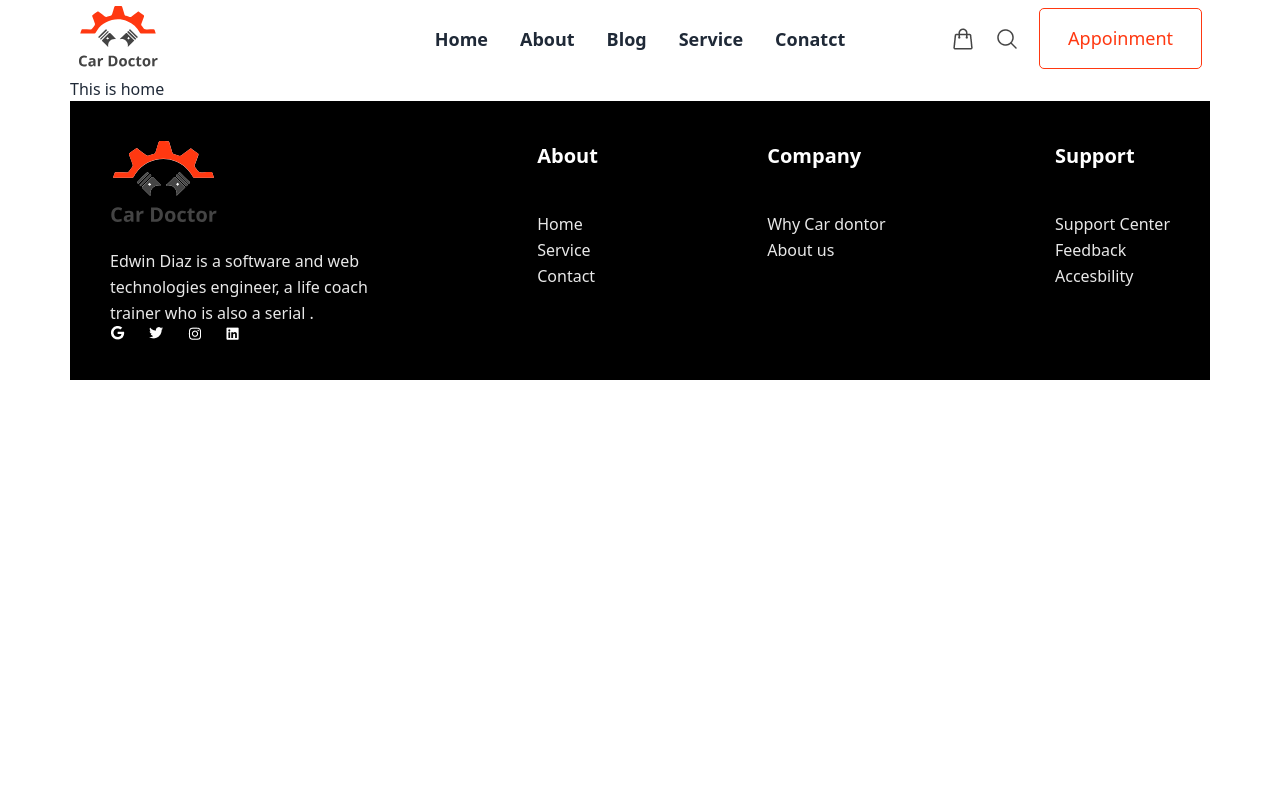
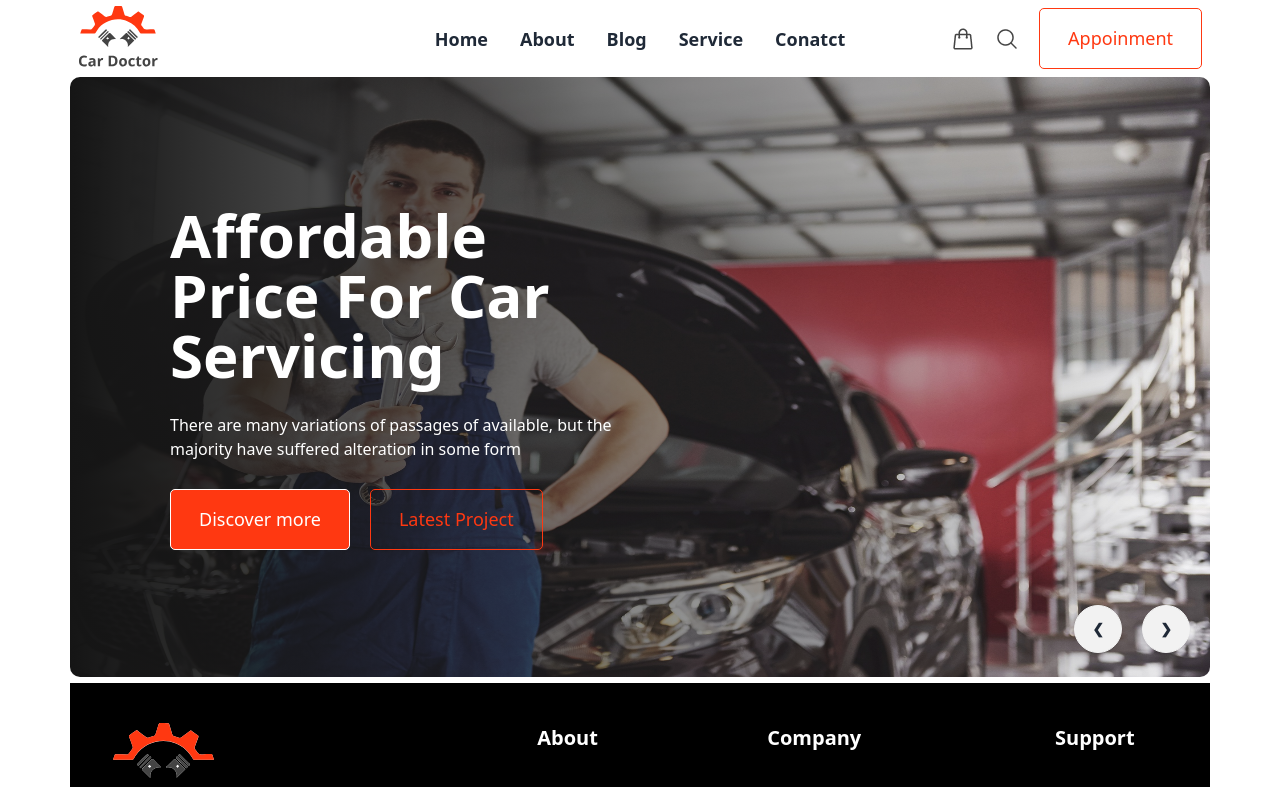
Before and after one commit to IJE2704/car-doctor-client, a React (Vite) app: page / in a window 1280 px wide. Shown: the top 787 px of the page. Built offline with nearby package versions, Linux system fonts and the light colour scheme.

Commit message:
banner done

```diff
--- /dev/null
+++ b/src/Home/Banner.jsx
@@ -0,0 +1,142 @@
+import React from "react";
+import img1 from "../assets/images/banner/1.jpg";
+import img2 from "../assets/images/banner/2.jpg";
+import img3 from "../assets/images/banner/3.jpg";
+import img4 from "../assets/images/banner/4.jpg";
+import img5 from "../assets/images/banner/5.jpg";
+import img6 from "../assets/images/banner/6.jpg";
+
+const Banner = () => {
+  return (
+    <div className="carousel w-full h-[300px] md:h-[600px] rounded-[10px]">
+      <div id="slide1" className="carousel-item relative w-full">
+        <img src={img1} className="w-full" />
+        <div className="absolute flex justify-center md:justify-start items-center w-full h-full  left-0 bottom-0 bg-gradient-to-r from-[#151515] to-[rgba(21, 21, 21, 0.00)]">
+          <div className="space-y-5 lg:space-y-7 text-white w-full lg:w-1/2 lg:pl-[100px] px-5 lg:px-0">
+            <h1 className="text-2xl lg:text-6xl font-bold">Affordable Price For Car Servicing</h1>
+            <p className="text-sm md:text-base">There are many variations of passages of  available, but the majority have suffered alteration in some form</p>
+            <div>
+              <button className="button mr-5">Discover more</button>
+              <button className="btn-hover">Latest Project</button>
+            </div>
+          </div>
+        </div>
+        <div className="absolute flex justify-end transform -translate-y-1/2 left-5 right-5 bottom-0">
+          <a href="#slide6" className="btn btn-circle mr-5 hover:bg-[#FF3811]">
+            ❮
+          </a>
+          <a href="#slide2" className="btn btn-circle hover:bg-[#FF3811]">
+            ❯
+          </a>
+        </div>
+      </div>
+      <div id="slide2" className="carousel-item relative w-full">
+        <img src={img2} className="w-full" />
+        <div className="absolute flex justify-center md:justify-start items-center w-full h-full  left-0 bottom-0 bg-gradient-to-r from-[#151515] to-[rgba(21, 21, 21, 0.00)]">
+          <div className="space-y-5 lg:space-y-7 text-white w-full lg:w-1/2 lg:pl-[100px] px-5 lg:px-0">
+            <h1 className="text-2xl lg:text-6xl font-bold">Affordable Price For Car Servicing</h1>
+            <p className="text-sm md:text-base">There are many variations of passages of  available, but the majority have suffered alteration in some form</p>
+            <div>
+              <button className="button mr-5">Discover more</button>
+              <button className="btn-hover">Latest Project</button>
+            </div>
+          </div>
+        </div>
+        <div className="absolute flex justify-end transform -translate-y-1/2 left-5 right-5 bottom-0">
+          <a href="#slide1" className="btn btn-circle mr-5 hover:bg-[#FF3811]">
+            ❮
+          </a>
+          <a href="#slide3" className="btn btn-circle hover:bg-[#FF3811]">
+            ❯
+          </a>
+        </div>
+      </div>
+      <div id="slide3" className="carousel-item relative w-full">
+        <img src={img3} className="w-full" />
+        <div className="absolute flex justify-center md:justify-start items-center w-full h-full  left-0 bottom-0 bg-gradient-to-r from-[#151515] to-[rgba(21, 21, 21, 0.00)]">
+          <div className="space-y-5 lg:space-y-7 text-white w-full lg:w-1/2 lg:pl-[100px] px-5 lg:px-0">
+            <h1 className="text-2xl lg:text-6xl font-bold">Affordable Price For Car Servicing</h1>
+            <p className="text-sm md:text-base">There are many variations of passages of  available, but the majority have suffered alteration in some form</p>
+            <div>
+              <button className="button mr-5">Discover more</button>
+              <button className="btn-hover">Latest Project</button>
+            </div>
+          </div>
+        </div>
+        <div className="absolute flex justify-end transform -translate-y-1/2 left-5 right-5 bottom-0">
+          <a href="#slide2" className="btn btn-circle mr-5 hover:bg-[#FF3811]">
+            ❮
+          </a>
+          <a href="#slide4" className="btn btn-circle hover:bg-[#FF3811]">
+            ❯
+          </a>
+        </div>
+      </div>
+      <div id="slide4" className="carousel-item relative w-full">
+        <img src={img4} className="w-full" />
+        <div className="absolute flex justify-center md:justify-start items-center w-full h-full  left-0 bottom-0 bg-gradient-to-r from-[#151515] to-[rgba(21, 21, 21, 0.00)]">
+          <div className="space-y-5 lg:space-y-7 text-white w-full lg:w-1/2 lg:pl-[100px] px-5 lg:px-0">
+            <h1 className="text-2xl lg:text-6xl font-bold">Affordable Price For Car Servicing</h1>
+            <p className="text-sm md:text-base">There are many variations of passages of  available, but the majority have suffered alteration in some form</p>
+            <div>
+              <button className="button mr-5">Discover more</button>
+              <button className="btn-hover">Latest Project</button>
+            </div>
+          </div>
+        </div>
+        <div className="absolute flex justify-end transform -translate-y-1/2 left-5 right-5 bottom-0">
+          <a href="#slide3" className="btn btn-circle mr-5 hover:bg-[#FF3811]">
+            ❮
+          </a>
+          <a href="#slide5" className="btn btn-circle hover:bg-[#FF3811]">
+            ❯
+          </a>
+        </div>
+      </div>
+      <div id="slide5" className="carousel-item relative w-full">
+        <img src={img5} className="w-full" />
+        <div className="absolute flex justify-center md:justify-start items-center w-full h-full  left-0 bottom-0 bg-gradient-to-r from-[#151515] to-[rgba(21, 21, 21, 0.00)]">
+          <div className="space-y-5 lg:space-y-7 text-white w-full lg:w-1/2 lg:pl-[100px] px-5 lg:px-0">
+            <h1 className="text-2xl lg:text-6xl font-bold">Affordable Price For Car Servicing</h1>
+            <p className="text-sm md:text-base">There are many variations of passages of  available, but the majority have suffered alteration in some form</p>
+            <div>
+              <button className="button mr-5">Discover more</button>
+              <button className="btn-hover">Latest Project</button>
+            </div>
+          </div>
+        </div>
+        <div className="absolute flex justify-end transform -translate-y-1/2 left-5 right-5 bottom-0">
+          <a href="#slide4" className="btn btn-circle mr-5 hover:bg-[#FF3811]">
+            ❮
+          </a>
+          <a href="#slide6" className="btn btn-circle hover:bg-[#FF3811]">
+            ❯
+          </a>
+        </div>
+      </div>
+      <div id="slide6" className="carousel-item relative w-full">
+        <img src={img6} className="w-full" />
+        <div className="absolute flex justify-center md:justify-start items-center w-full h-full  left-0 bottom-0 bg-gradient-to-r from-[#151515] to-[rgba(21, 21, 21, 0.00)]">
+          <div className="space-y-5 lg:space-y-7 text-white w-full lg:w-1/2 lg:pl-[100px] px-5 lg:px-0">
+            <h1 className="text-2xl lg:text-6xl font-bold">Affordable Price For Car Servicing</h1>
+            <p className="text-sm md:text-base">There are many variations of passages of  available, but the majority have suffered alteration in some form</p>
+            <div>
+              <button className="button mr-5">Discover more</button>
+              <button className="btn-hover">Latest Project</button>
+            </div>
+          </div>
+        </div>
+        <div className="absolute flex justify-end transform -translate-y-1/2 left-5 right-5 bottom-0">
+          <a href="#slide5" className="btn btn-circle mr-5 hover:bg-[#FF3811]">
+            ❮
+          </a>
+          <a href="#slide1" className="btn btn-circle hover:bg-[#FF3811]">
+            ❯
+          </a>
+        </div>
+      </div>
+    </div>
+  );
+};
+
+export default Banner;
--- a/src/Home/Home.jsx
+++ b/src/Home/Home.jsx
@@ -1,9 +1,10 @@
 import React from 'react';
+import Banner from './Banner';
 
 const Home = () => {
   return (
     <div>
-      <h1>This is home</h1>
+      <Banner></Banner>
     </div>
   );
 };
--- a/src/index.css
+++ b/src/index.css
@@ -13,6 +13,14 @@
   background: #ff3811;
   color: white;
 }
+.button{
+  padding: 16px 28px;
+  border-radius: 5px;
+  border: 1px solid;
+  color: #fff;
+  font-size: 18px;
+  background: #ff3811;
+}
 .footer-paragraph{
   color: var(--Dark-06, #E8E8E8);
 /* font-family: 'sans-serif'; */
@@ -21,3 +29,16 @@
 font-weight: 400;
 line-height: 26px; /* 162.5% */
 }
+
+
+
+@media screen and (max-width:650px) {
+  .button{
+    padding: 12px 20px;
+    font-size: 14px;
+  }
+  .btn-hover{
+    padding: 12px 20px;
+    font-size: 14px;
+  }
+}
```
